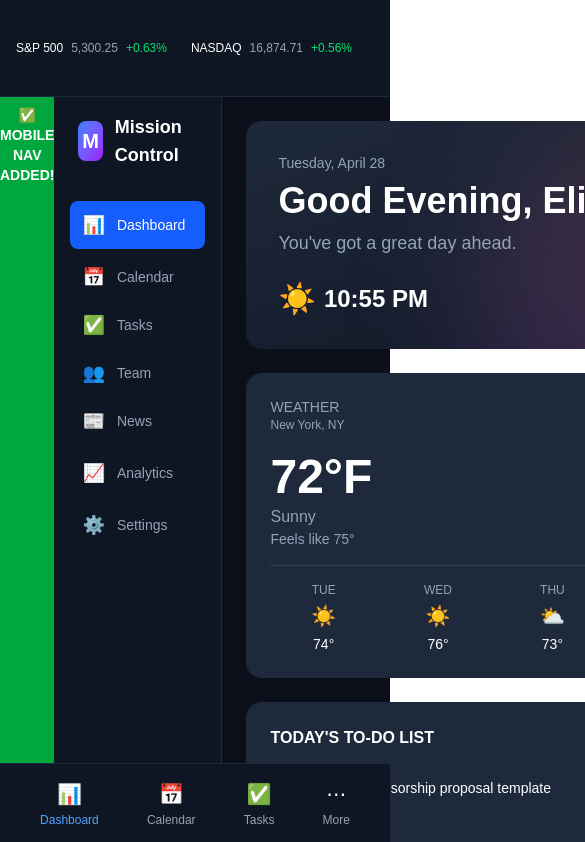
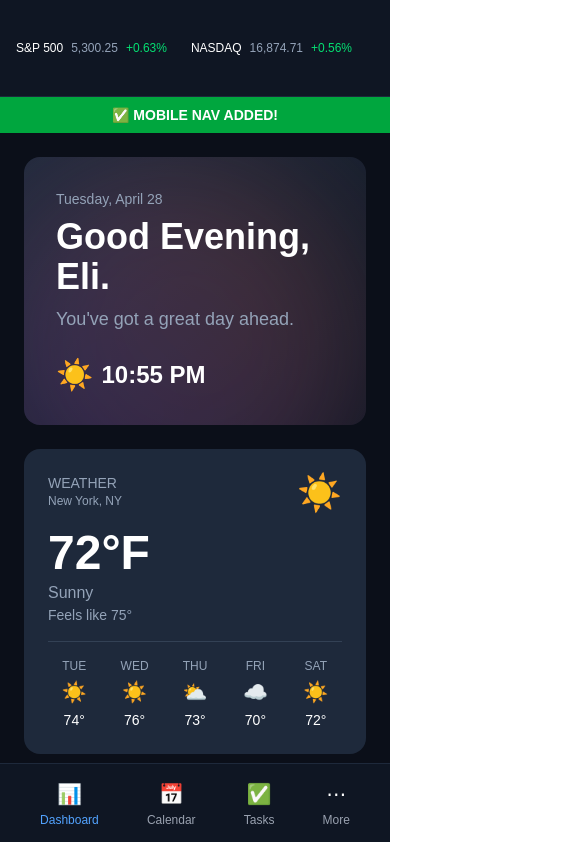
Before and after one commit to NightCircle-hub/mission-control, a Next.js app: page /dashboard in a window 390 px wide. Shown: the top 842 px of the page, 585 px wide, since content can reach past the window. Built offline with nearby package versions, Linux system fonts and the light colour scheme.

Commit message:
Hide left sidebar on mobile, show bottom nav only

```diff
--- a/app/dashboard/page.tsx
+++ b/app/dashboard/page.tsx
@@ -51,13 +51,13 @@ export default function Dashboard() {
         </div>
       </div>
 
-      <div className="flex">
+      <div className="flex flex-col md:flex-row">
         {/* Update Banner */}
         <div className="w-full bg-green-600 text-white text-center py-2 text-sm font-bold">
           ✅ MOBILE NAV ADDED!
         </div>
-        {/* Sidebar */}
-        <aside className="w-64 bg-[#0F1623] border-r border-[#1E293B] min-h-screen p-4">
+        {/* Sidebar - Hidden on mobile, shown on tablet+ */}
+        <aside className="w-64 bg-[#0F1623] border-r border-[#1E293B] min-h-screen p-4 hidden md:block">
           <div className="flex items-center gap-3 mb-8 px-2">
             <div className="w-10 h-10 rounded-lg bg-gradient-to-br from-blue-500 to-purple-600 flex items-center justify-center">
               <span className="text-xl font-bold">M</span>
```
